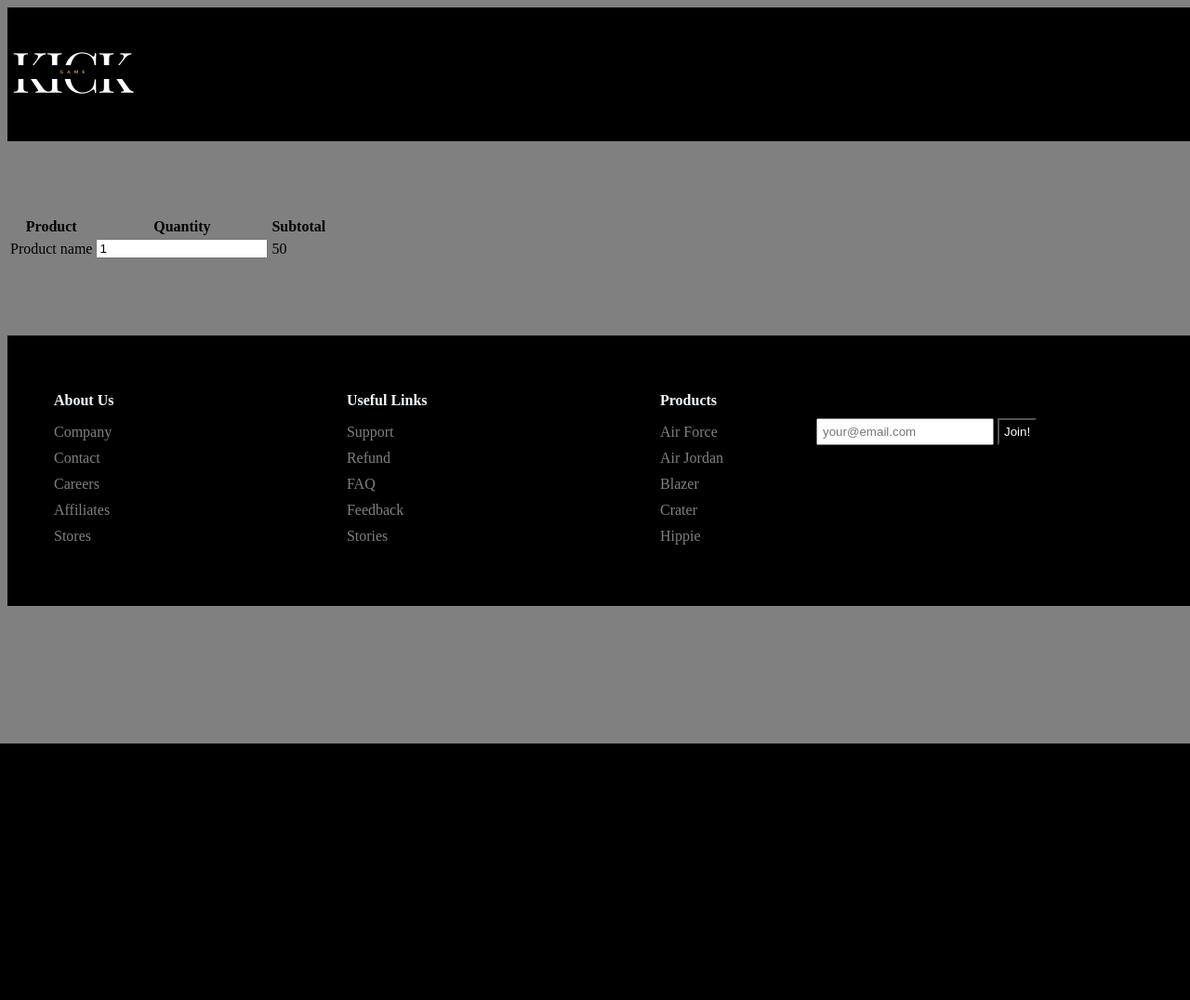
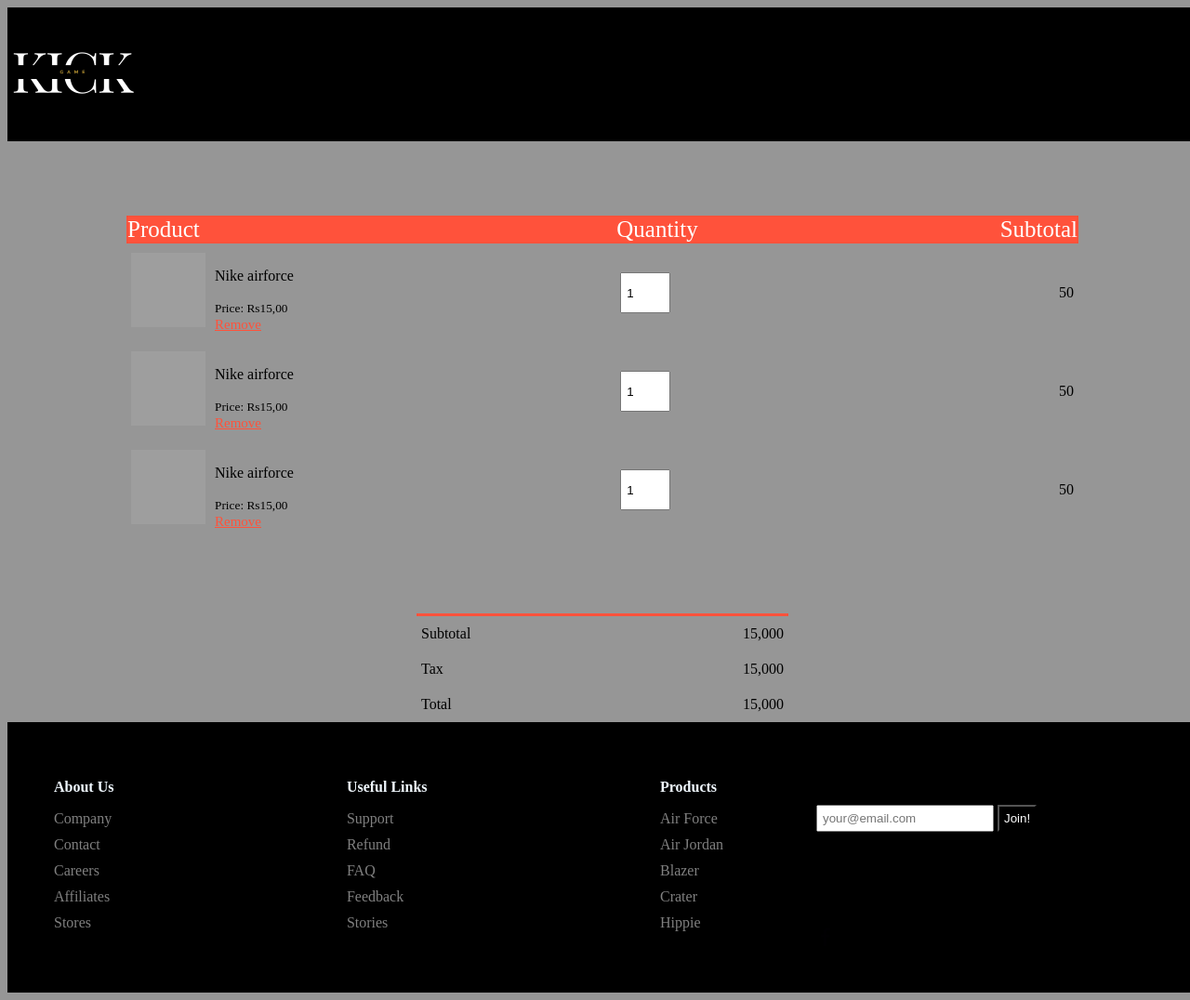
Before and after one commit to langerpereira/Kick_game, a PHP site: page /cart.html in a window 1280 px wide. Shown: the whole page at 93% size. Before the commit the page ends 800 px from the top, so only its background shows below. Run offline with PHP 8.4, Linux system fonts and the light colour scheme; grey boxes are pictures that could not be loaded.

Commit message:
static_cart

```diff
--- a/cart.html
+++ b/cart.html
@@ -7,7 +7,7 @@
     <link rel="stylesheet" href="product1.css" />
 
   </head>
-  <body style="background-color: grey; width: 100%;">
+  <body style="background-color: rgb(150, 150, 150); width: 100%;">
     <div class="nav-bar" style="background-color: black;">
       <a href="index.html">
         <span class="navItem">
@@ -24,17 +24,73 @@
 
     <div class="small-container cart-page">
       <table>
-        <tr>
+        <tr style="font-size: 25px;">
           <th>Product</th>
           <th>Quantity</th>
           <th>Subtotal</th>
         </tr>
         <tr>
-          <td>Product name</td>
+          <td>
+            <div class="class-info">
+                <img src="https://i.postimg.cc/YSpFQ4WP/cab9b853-9d87-4ef3-9db3-2f054c1a654d.webp">
+                <div>
+                    <p>Nike airforce</p>
+                    <small>Price: Rs15,00</small>
+                    <br>
+                    <a href="">Remove</a>
+                </div>
+            </div>
+          </td>
           <td><input type="number" value="1" /></td>
           <td>50</td>
         </tr>
+        <tr>
+            <td>
+              <div class="class-info">
+                  <img src="https://i.postimg.cc/DzMXpqpW/1bb96f3b-ea2b-422c-ab0d-49f06c3c54ef.webp">
+                  <div>
+                      <p>Nike airforce</p>
+                      <small>Price: Rs15,00</small>
+                      <br>
+                      <a href="">Remove</a>
+                  </div>
+              </div>
+            </td>
+            <td><input type="number" value="1" /></td>
+            <td>50</td>
+          </tr>
+          <tr>
+            <td>
+              <div class="class-info">
+                  <img src="https://i.postimg.cc/jSy3bjYd/de6f1ae2-796e-4b5e-9021-eb8c3d767fc3.webp">
+                  <div>
+                      <p>Nike airforce</p>
+                      <small>Price: Rs15,00</small>
+                      <br>
+                      <a href="">Remove</a>
+                  </div>
+              </div>
+            </td>
+            <td><input type="number" value="1" /></td>
+            <td>50</td>
+          </tr>
       </table>
+    </div>
+    <div class="total-price">
+        <table>
+            <tr>
+                <td>Subtotal</td>
+                <td>15,000</td>
+            </tr>
+            <tr>
+                <td>Tax</td>
+                <td>15,000</td>
+            </tr>
+            <tr>
+                <td>Total</td>
+                <td>15,000</td>
+            </tr>
+        </table>
     </div>
 
     <footer style="background-color: black; width: 100%;">
--- a/product1.css
+++ b/product1.css
@@ -272,3 +272,55 @@
       margin: 80px auto;
       border-collapse: collapse;
     }
+    table{
+      width: 80%;
+      margin-left: auto;
+      margin-right: auto;
+      border-collapse: collapse;
+    }
+    .class-info{
+      display: flex;
+      flex-wrap: wrap;
+    }
+    th{
+      text-align: left;
+      pad: 5px;
+      color: #fff;
+      background: #ff523b;
+      font-weight: normal;
+    }
+
+    td{
+      padding:10px 5px;
+    }
+    td input{
+      width:40px;
+      height:30px;
+      padding: 5px;
+    }
+    td a{
+      color: #ff523b;
+      font-size: 15px;
+    }
+    td img{
+      width: 80px;
+      height: 80px;
+      margin-right: 10px;
+    }
+
+  .total-price{
+    display: flex;
+  justify-content: flex-end;
+  }
+
+  .total-price table{
+    border-top: 3px solid #ff523b;
+    width: 100%;
+    max-width: 400px;
+  }
+  td:last-child{
+    text-align: right;
+  }
+  th:last-child{
+    text-align: right;
+  }
```
